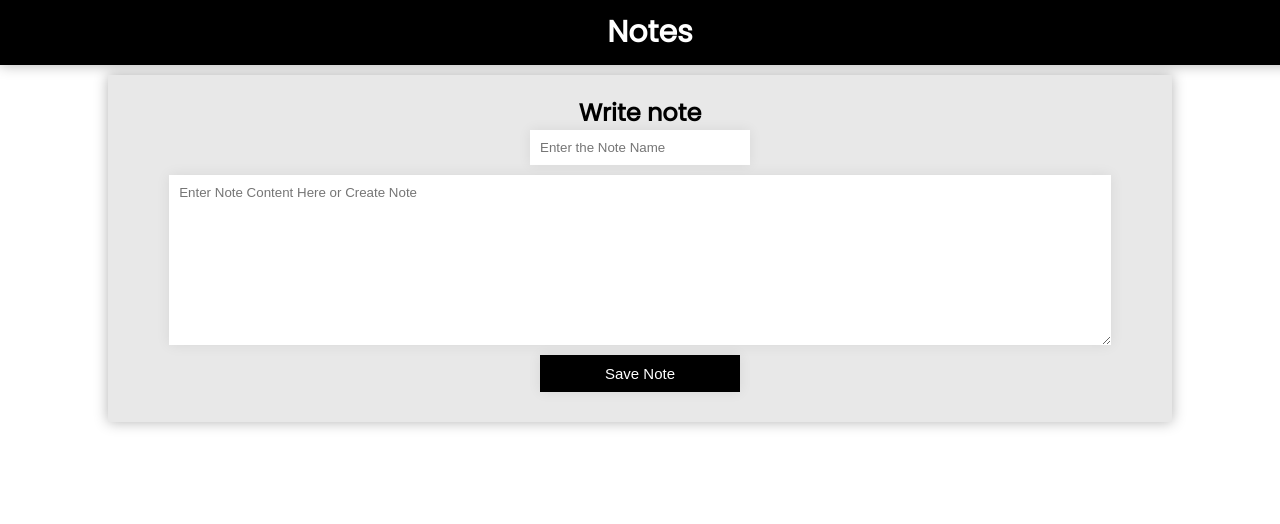
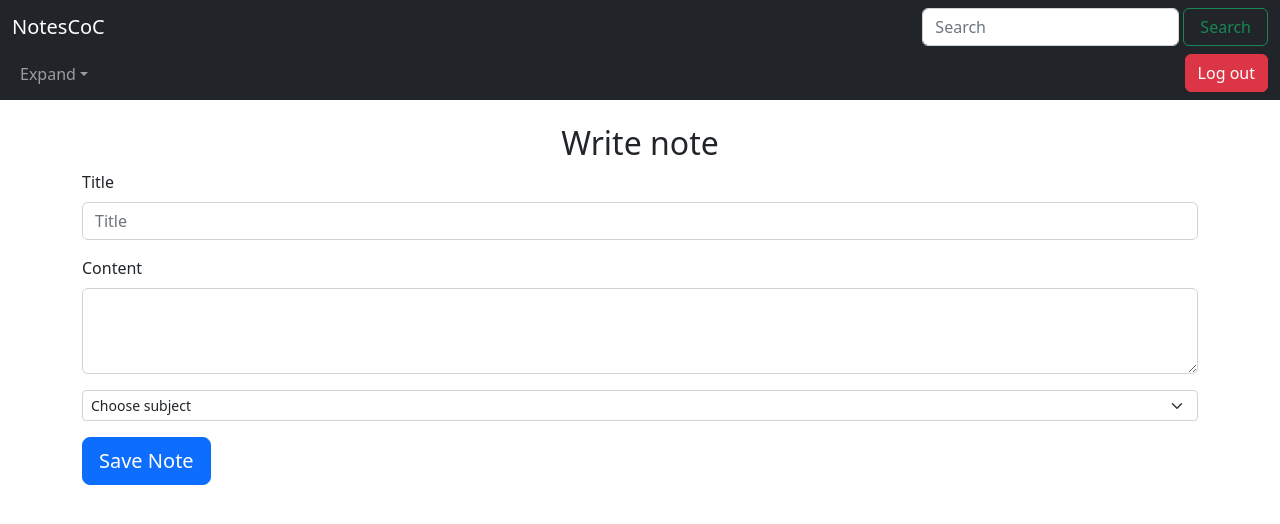
Before and after one commit to MateuszKon/NotesCoC, a Python web app: template templates/write_note.html in a window 1280 px wide. Shown: the top 524 px of the page. Run offline with Jinja, Linux system fonts and the light colour scheme; the template is opened without the code that fills it, so the values that code supplies are empty.

Commit message:
Modified writing note to bootstrap Added subject adding to note

```diff
--- /dev/null
+++ b/static/js/select_subject.js
@@ -0,0 +1,26 @@
+let subject_id_inc = 0;
+
+
+function changeSubject(event) {
+    if (event.currentTarget.value == 'none') {
+        event.currentTarget.parentElement.remove();
+    }
+}
+
+
+function chooseSubject(event) {
+    event.currentTarget.onchange = changeSubject;
+    const div_subjects = document.getElementById("subjects-selection-div");
+
+    subject_id_inc++;
+
+    const new_element = event.currentTarget.cloneNode(true);
+    new_element.id = 'subject'.concat(subject_id_inc.toString());
+    new_element.class = "form-select form-select-sm mb-3";
+    new_element.name = 'subject'.concat(subject_id_inc.toString());
+
+    let div = document.createElement('div');
+    div.id = 'subject_div'.concat(subject_id_inc.toString());
+    div.appendChild(new_element);
+    div_subjects.appendChild(div);
+}
--- a/templates/base.html
+++ b/templates/base.html
@@ -57,7 +57,6 @@
 
     <nav class="container-fluid navbar-dark bg-dark d-sm-flex">
 
-
         <ul class="navbar-nav list-group-horizontal-sm">
             {% if admin %}
             <li class="nav-item mx-2">
@@ -93,9 +92,6 @@
                             document.getElementById('visibility-all').classList.remove('active');
                         }
                         })();
-
-
-
                     </script>
                     {% endfor %}
                 </ul>
@@ -120,7 +116,6 @@
             </li>
         </ul>
 
-
         <form class="navbar-nav ms-auto mb-2 d-inline-flex" name="logout"
               method="post"
               action="{{ url_for('logout_user') }}">
--- a/templates/write_note.html
+++ b/templates/write_note.html
@@ -1,30 +1,54 @@
-{% extends "base_create.html" %}
+{% extends "base.html" %}
 
-{% block form %}
-    <h2>Write note</h2>
+{% block script %}
+<script src="{{ url_for('static',filename='js/select_subject.js') }}"></script>
+{% endblock %}
+
+{% block main %}
+<h2 class="text-center">Write note</h2>
 <form action="{{ submit_callback }}" method="post" id="noteform">
     <input type="hidden" name="csrf_token" value="{{ csrf_token }}">
-        <input type="text" placeholder="Enter the Note Name" name="title"
+    <div class="mb-3">
+        <label for="title-control" class="form-label">Title</label>
+        <input type="text" class="form-control" id="title-control" placeholder="Title" name="title"
             value="{{ note.title|d('', true) }}">
-        <textarea name="content" form="noteform"
-                  placeholder="Enter Note Content Here or Create Note"
-                  rows="10">{{ note.content|d('', true) }}</textarea>
+    </div>
+
+    <div class="mb-3">
+        <label for="content-control" class="form-label">Content</label>
+        <textarea class="form-control" id="content-control" rows="3" name="content"
+            form="noteform">{{ note.content|d('', true) }}</textarea>
+    </div>
+
     {% for person in persons_visibility %}
-        <input type="hidden" name="{{ 'vis_previous_' ~ person.name }}"
-               value="{{ person.is_note_visible(note.id) }}">
-        <label for="{{ 'visibility_' ~ person.name }}" class="pure-checkbox">
-            <input id="{{ 'visibility_' ~ person.name }}"
-                   type="checkbox"
-                   style="float: left; margin-top: 5px;"
-                   name="{{ 'visibility_' ~ person.name }}"
-                   {% if person.is_note_visible(note.id) is true %}
-                   value="True" Checked
-                   {% else %}
-                   value="True"
-                   {% endif %}
-            >{{person.name}}
+    <input type="hidden" name="{{ 'vis_previous_' ~ person.name }}" value="{{ person.is_note_visible(note.id) }}">
+    <div class="form-check">
+        <input type="checkbox" class="form-check-input" id="{{ 'visibility_' ~ person.name }}"
+            name="{{ 'visibility_' ~ person.name }}" {% if person.is_note_visible(note.id) is true %} value="True"
+            Checked {% else %} value="True" {% endif %}>
+        <label class="form-check-label" for="{{ 'visibility_' ~ person.name }}">
+            {{person.name}}
         </label>
+    </div>
     {% endfor %}
-        <input type="submit" value="Save Note">
+
+    <div class="mt-2" id="subjects-selection-div">
+        <div id="subject_div0">
+            <select class="form-select form-select-sm mb-3" aria-label=".form-select-lg example" name="subject0"
+                id="subject0" form="noteform" onchange="chooseSubject(event)">
+                <option value="none" selected>Choose subject</option>
+                <option value="new">New</option>
+                {% for subject in subjects %}
+                <option value="{{subject.name}}">{{subject.name}}"</option>
+                {% endfor %}
+            </select>
+        </div>
+    </div>
+
+
+    <button class="btn btn-primary btn-lg" type="submit">
+        Save Note
+    </button>
+
 </form>
 {% endblock %}
```
Also changed, not shown: routes/notes.py (+11 -1 lines), templates/index.html (+0 -13 lines). Lines whose indentation alone changed are shown as unchanged.
